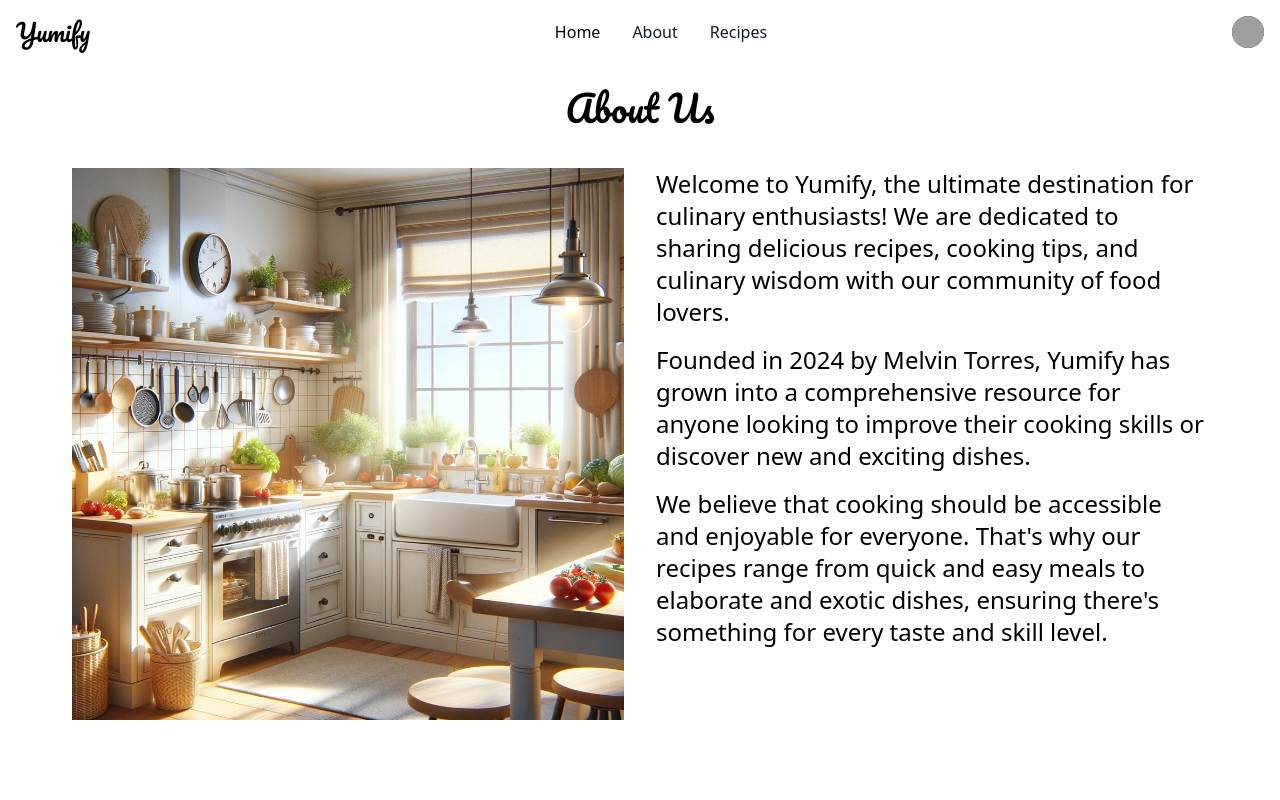
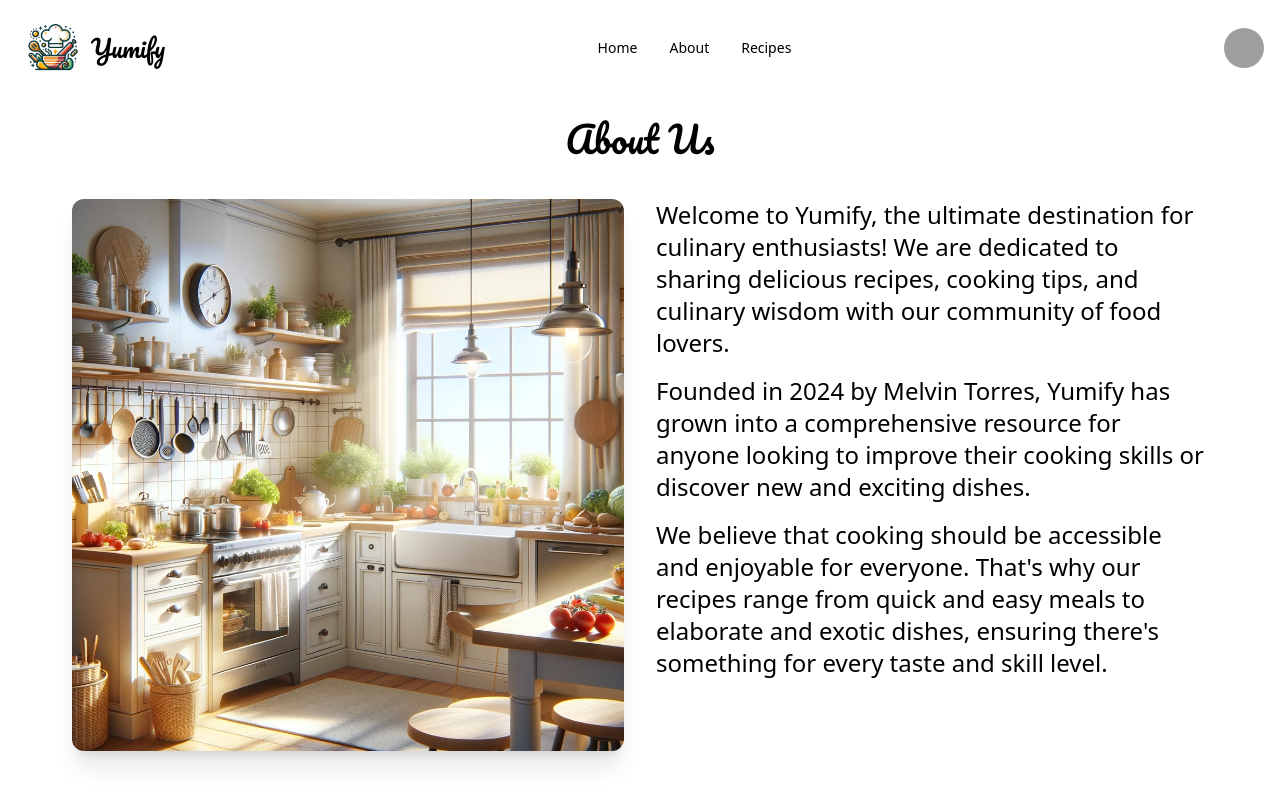
Before and after one commit to TooFaded/recipe-site, a Next.js app in the folder frontend/: page /about in a window 1280 px wide. Shown: the top 800 px of the page. Built offline with nearby package versions, Linux system fonts and the light colour scheme; grey boxes are pictures that could not be loaded.

Commit message:
Recreated the navbar as a sever componenent

```diff
--- a/frontend/jsconfig.json
+++ b/frontend/jsconfig.json
@@ -1,7 +1,9 @@
 {
   "compilerOptions": {
+    "baseUrl": ".",
     "paths": {
-      "@/*": ["./src/*"]
+      "@/*": ["./src/*"],
+      "@/ui/*": ["ui/*"]
     }
   }
 }
--- a/frontend/src/app/about/page.js
+++ b/frontend/src/app/about/page.js
@@ -1,9 +1,9 @@
 import React from "react";
 import Image from "next/image";
 import RootLayout from "../layout";
-import NavbarComponent from "../ui/navbar";
-import FooterComponent from "../ui/footer";
-import { pacifico, inter } from "@/app/ui/fonts";
+import NavbarComponent from "../../../ui/navbar";
+import FooterComponent from "../../../ui/footer";
+import { pacifico, inter } from "@/ui/fonts";
 
 function About() {
   return (
@@ -22,6 +22,7 @@ function About() {
               alt="About Us"
               width={700}
               height={500}
+              className="rounded-xl shadow-xl"
             />
           </div>
           <div className="w-full md:w-1/2 px-4">
--- a/frontend/src/app/page.js
+++ b/frontend/src/app/page.js
@@ -1,10 +1,10 @@
 import RootLayout from "./layout";
-import { pacifico, inter } from "@/app/ui/fonts";
+import { pacifico, inter } from "@/ui/fonts";
 import { Button } from "flowbite-react";
 import Image from "next/image";
 import Link from "next/link";
-import NavbarComponent from "@/app/ui/navbar";
-import FooterComponent from "@/app/ui/footer";
+import NavbarComponent from "@/ui/navbar";
+import FooterComponent from "@/ui/footer";
 
 const Home = () => {
   return (
--- a/frontend/src/app/recipes/@modal/(..)recipes/[id]/page.js
+++ b/frontend/src/app/recipes/@modal/(..)recipes/[id]/page.js
@@ -1,4 +1,4 @@
-import RecipeModal from "../../../../ui/recipeModal";
+import RecipeModal from "../../../../../../ui/recipeModal";
 import RecipePage from "../[id]/page.js";
 
 export default function Modal() {
--- a/frontend/src/app/ui/navbar.js
+++ /dev/null
@@ -1,140 +0,0 @@
-import { pacifico } from "@/app/ui/fonts";
-import Link from "next/link";
-
-export default function NavbarComponent() {
-  return (
-    <nav className="bg-white border-gray-200 dark:bg-gray-900">
-      <div className="max-w-screen-xl flex flex-wrap items-center justify-between mx-auto p-4">
-        <a
-          href="/"
-          className="flex flex-col items-center space-x-2 rtl:space-x-reverse"
-        >
-          <h1 className={`${pacifico.className} text-black text-2xl`}>
-            Yumify
-          </h1>
-        </a>
-        <div className="flex items-center md:order-2 space-x-3 md:space-x-0 rtl:space-x-reverse">
-          <button
-            type="button"
-            className="flex text-sm bg-gray-800 rounded-full md:me-0 focus:ring-4 focus:ring-gray-300 dark:focus:ring-gray-600"
-            id="user-menu-button"
-            aria-expanded="false"
-            data-dropdown-toggle="user-dropdown"
-            data-dropdown-placement="bottom"
-          >
-            <span className="sr-only">Open user menu</span>
-            <img
-              className="w-8 h-8 rounded-full"
-              src="/docs/images/people/profile-picture-3.jpg"
-              alt="user photo"
-            />
-          </button>
-          {/* Dropdown menu */}
-          <div
-            className="z-50 hidden my-4 text-base list-none bg-white divide-y divide-gray-100 rounded-lg shadow dark:bg-gray-700 dark:divide-gray-600"
-            id="user-dropdown"
-          >
-            <div className="px-4 py-3">
-              <span className="block text-sm text-gray-900 dark:text-white">
-                Bonnie Green
-              </span>
-              <span className="block text-sm text-gray-500 truncate dark:text-gray-400">
-                name@flowbite.com
-              </span>
-            </div>
-            <ul className="py-2" aria-labelledby="user-menu-button">
-              <li>
-                <a
-                  href="#"
-                  className="block px-4 py-2 text-sm text-gray-700 hover:bg-gray-100 dark:hover:bg-gray-600 dark:text-gray-200 dark:hover:text-white"
-                >
-                  Dashboard
-                </a>
-              </li>
-              <li>
-                <a
-                  href="#"
-                  className="block px-4 py-2 text-sm text-gray-700 hover:bg-gray-100 dark:hover:bg-gray-600 dark:text-gray-200 dark:hover:text-white"
-                >
-                  Settings
-                </a>
-              </li>
-              <li>
-                <a
-                  href="#"
-                  className="block px-4 py-2 text-sm text-gray-700 hover:bg-gray-100 dark:hover:bg-gray-600 dark:text-gray-200 dark:hover:text-white"
-                >
-                  Earnings
-                </a>
-              </li>
-              <li>
-                <a
-                  href="#"
-                  className="block px-4 py-2 text-sm text-gray-700 hover:bg-gray-100 dark:hover:bg-gray-600 dark:text-gray-200 dark:hover:text-white"
-                >
-                  Sign out
-                </a>
-              </li>
-            </ul>
-          </div>
-          <button
-            data-collapse-toggle="navbar-user"
-            type="button"
-            className="inline-flex items-center p-2 w-10 h-10 justify-center text-sm text-gray-500 rounded-lg md:hidden hover:bg-gray-100 focus:outline-none focus:ring-2 focus:ring-gray-200 dark:text-gray-400 dark:hover:bg-gray-700 dark:focus:ring-gray-600"
-            aria-controls="navbar-user"
-            aria-expanded="false"
-          >
-            <span className="sr-only">Open main menu</span>
-            <svg
-              className="w-5 h-5"
-              aria-hidden="true"
-              xmlns="http://www.w3.org/2000/svg"
-              fill="none"
-              viewBox="0 0 17 14"
-            >
-              <path
-                stroke="currentColor"
-                strokeLinecap="round"
-                strokeLinejoin="round"
-                strokeWidth="2"
-                d="M1 1h15M1 7h15M1 13h15"
-              />
-            </svg>
-          </button>
-        </div>
-        <div
-          className="items-center justify-between hidden w-full md:flex md:w-auto md:order-1"
-          id="navbar-user"
-        >
-          <ul className="flex flex-col font-medium p-4 md:p-0 mt-4 border border-gray-100 rounded-lg bg-gray-50 md:space-x-8 rtl:space-x-reverse md:flex-row md:mt-0 md:border-0 md:bg-white dark:bg-gray-800 md:dark:bg-gray-900 dark:border-gray-700">
-            <li>
-              <Link
-                href="/"
-                className="block py-2 px-3 text-black hover:text-red-600 rounded md:bg-transparent  md:p-0 md:dark:text-blue-500"
-                aria-current="page"
-              >
-                Home
-              </Link>
-            </li>
-            <li>
-              <Link
-                href="/about"
-                className="block py-2 px-3 text-gray-900 hover:text-red-600 rounded md:hover:bg-transparent md:p-0 dark:text-white md:dark:hover:text-blue-500 dark:hover:bg-gray-700 dark:hover:text-white md:dark:hover:bg-transparent dark:border-gray-700"
-              >
-                About
-              </Link>
-            </li>
-            <li>
-              <Link
-                href="/recipes"
-                className="block py-2 px-3 text-gray-900 rounded hover:text-red-600 md:hover:bg-transparent md:p-0 dark:text-white md:dark:hover:text-blue-500 dark:hover:bg-gray-700 dark:hover:text-white md:dark:hover:bg-transparent dark:border-gray-700"
-              >
-                Recipes
-              </Link>
-            </li>
-          </ul>
-        </div>
-      </div>
-    </nav>
-  );
-}
--- a/frontend/tailwind.config.js
+++ b/frontend/tailwind.config.js
@@ -2,6 +2,7 @@
 module.exports = {
   content: [
     "./app/**/*.{js,ts,jsx,tsx,mdx}",
+    "./ui/**/*.{js,ts,jsx,tsx,mdx}",
     "./pages/**/*.{js,ts,jsx,tsx,mdx}",
     "./components/**/*.{js,ts,jsx,tsx,mdx}",
     "./src/**/*.{js,ts,jsx,tsx,mdx}",
--- /dev/null
+++ b/frontend/ui/navbar.js
@@ -0,0 +1,73 @@
+import { pacifico } from "@/ui/fonts";
+import styles from "../src/app/globals.css";
+import Image from "next/image";
+import {
+  Avatar,
+  Dropdown,
+  DropdownDivider,
+  DropdownHeader,
+  DropdownItem,
+  Navbar,
+  NavbarBrand,
+  NavbarCollapse,
+  NavbarLink,
+  NavbarToggle,
+} from "flowbite-react";
+
+import Link from "next/link";
+
+export default function NavbarComponent() {
+  return (
+    <Navbar fluid rounded>
+      <NavbarBrand href="/">
+        <Image
+          src="/images/yumify-logo-removebg.png"
+          alt="Yumify Logo"
+          width={75}
+          height={75}
+        />
+        <span className={`${pacifico.className} text-black text-2xl`}>
+          Yumify
+        </span>
+      </NavbarBrand>
+      <div className="flex md:order-2">
+        <Dropdown
+          arrowIcon={false}
+          inline
+          label={
+            <Avatar
+              alt="User settings"
+              img="https://flowbite.com/docs/images/people/profile-picture-5.jpg"
+              rounded
+            />
+          }
+        >
+          <DropdownHeader>
+            <span className="block text-sm">Bonnie Green</span>
+            <span className="block truncate text-sm font-medium">
+              name@flowbite.com
+            </span>
+          </DropdownHeader>
+          <DropdownItem>Dashboard</DropdownItem>
+          <DropdownItem>Settings</DropdownItem>
+          <DropdownItem>Earnings</DropdownItem>
+          <DropdownDivider />
+          <DropdownItem>Sign out</DropdownItem>
+        </Dropdown>
+        <NavbarToggle />
+      </div>
+
+      <NavbarCollapse>
+        <Link href="/" className="hover:text-red-600">
+          Home
+        </Link>
+        <Link href="/about" className="hover:text-red-600" base>
+          About
+        </Link>
+        <Link href="/recipes" className="hover:text-red-600" base>
+          Recipes
+        </Link>
+      </NavbarCollapse>
+    </Navbar>
+  );
+}
```
Also changed, not shown: frontend/src/app/recipes/page.js (+4 -4 lines), frontend/ui/fonts.js (renamed from frontend/src/app/ui/fonts.js), frontend/ui/footer.js (renamed from frontend/src/app/ui/footer.js), frontend/ui/recipeCard.js (renamed from frontend/src/app/ui/recipeCard.js), frontend/ui/recipeModal.js (renamed from frontend/src/app/ui/recipeModal.js).
